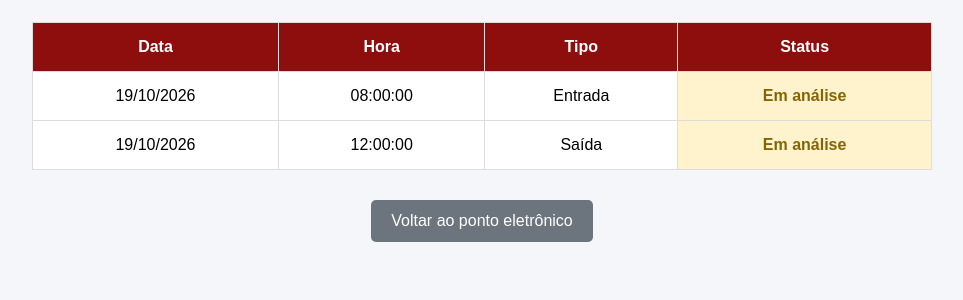
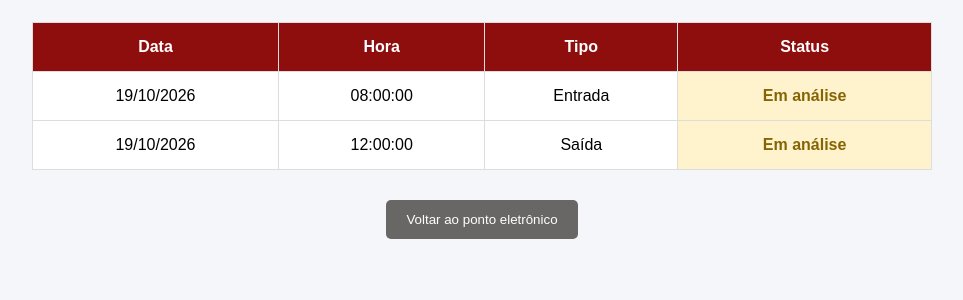
Before and after one commit to alanahurricane/employee-attendance-system, a Flask app: page /registros.usuario in a window 1280 px wide. Shown: the part 197-497 px from the top of the page, without its empty margins (158-1121 px from the left). Run offline with Flask 3, Linux system fonts and the light colour scheme.

Commit message:
Update registros.usuario.html

```diff
--- a/templates/registros.usuario.html
+++ b/templates/registros.usuario.html
@@ -68,7 +68,19 @@
             background-color: #545b62;
         }
 
-
+        button {
+            padding: 12px 20px;
+            margin: 10px;
+            border: none;
+            border-radius: 5px;
+            color: white;
+            cursor: pointer;
+        }
+        #baterponto {
+            background-color: #696666;
+            display: block;
+            margin: 25px auto;
+        }
 
     </style>
 </head>
@@ -108,7 +120,12 @@
         </tbody>
     </table>
 
-    <a href="/" class="voltar">Voltar ao ponto eletrônico</a>
+    <button
+        type="button"
+        id="baterponto"
+        onclick="window.location.href='/bater.ponto'">
+        Voltar ao ponto eletrônico
+    </button>
 
 </body>
 </html>
```
